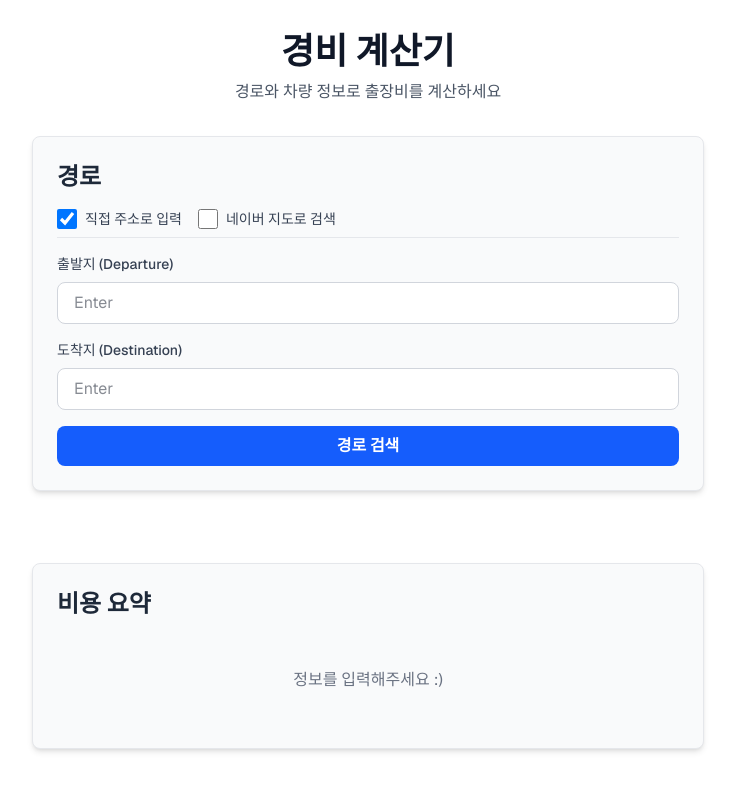
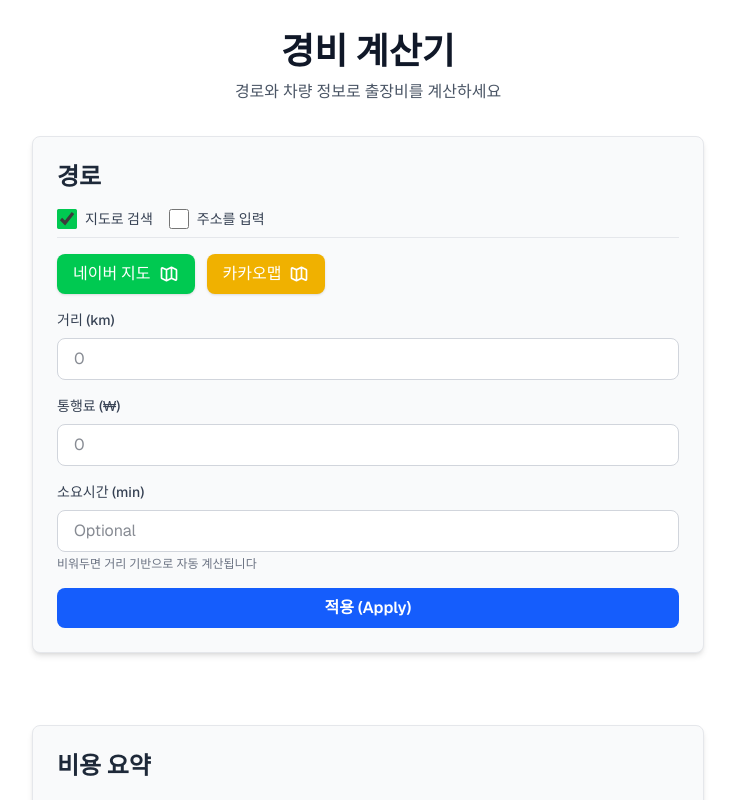
Before and after one commit to IsaacJang0321/expenses_calculator, a Next.js app: page / in a window 1280 px wide. Shown: the top 800 px of the page, without its empty margins (272-1007 px from the left). Built offline with nearby package versions, Linux system fonts and the light colour scheme.

Commit message:
updated route search

```diff
--- a/app/components/RouteSelector.tsx
+++ b/app/components/RouteSelector.tsx
@@ -18,8 +18,8 @@ export default function RouteSelector({
   const [routes, setRoutes] = useState<RouteOption[]>([]);
   const [loading, setLoading] = useState(false);
   const [error, setError] = useState<string | null>(null);
-  const [useNaverMap, setUseNaverMap] = useState(false);
-  const [useAddressInput, setUseAddressInput] = useState(true);
+  const [useNaverMap, setUseNaverMap] = useState(true);
+  const [useAddressInput, setUseAddressInput] = useState(false);
   const [manualDistance, setManualDistance] = useState("");
   const [manualTollFee, setManualTollFee] = useState("");
   const [manualDuration, setManualDuration] = useState("");
@@ -162,31 +162,31 @@ export default function RouteSelector({
             <div className="flex items-center gap-2">
               <input
                 type="checkbox"
+                id="naver-map"
+                checked={useNaverMap}
+                onChange={(e) => handleNaverMapChange(e.target.checked)}
+                className="w-5 h-5 text-green-500 border-gray-300 rounded focus:ring-green-500 dark:bg-[#1f1f1f] dark:border-gray-600 accent-green-500"
+              />
+              <label
+                htmlFor="naver-map"
+                className="text-sm font-medium text-gray-700 dark:text-gray-300 cursor-pointer"
+              >
+                {formatBilingualText("지도로 검색 (Search with Map)")}
+              </label>
+            </div>
+            <div className="flex items-center gap-2">
+              <input
+                type="checkbox"
                 id="address-input"
                 checked={useAddressInput}
                 onChange={(e) => handleAddressInputChange(e.target.checked)}
-                className="w-5 h-5 text-blue-600 border-gray-300 rounded focus:ring-blue-500 dark:bg-[#1f1f1f] dark:border-gray-600"
+                className="w-5 h-5 text-green-500 border-gray-300 rounded focus:ring-green-500 dark:bg-[#1f1f1f] dark:border-gray-600 accent-green-500"
               />
               <label
                 htmlFor="address-input"
                 className="text-sm font-medium text-gray-700 dark:text-gray-300 cursor-pointer"
               >
-                {formatBilingualText("직접 주소로 입력 (Enter address directly)")}
-              </label>
-            </div>
-            <div className="flex items-center gap-2">
-              <input
-                type="checkbox"
-                id="naver-map"
-                checked={useNaverMap}
-                onChange={(e) => handleNaverMapChange(e.target.checked)}
-                className="w-5 h-5 text-blue-600 border-gray-300 rounded focus:ring-blue-500 dark:bg-[#1f1f1f] dark:border-gray-600"
-              />
-              <label
-                htmlFor="naver-map"
-                className="text-sm font-medium text-gray-700 dark:text-gray-300 cursor-pointer"
-              >
-                {formatBilingualText("네이버 지도로 검색 (Search with Naver Map)")}
+                {formatBilingualText("주소를 입력 (Enter address directly)")}
               </label>
             </div>
           </div>
@@ -221,6 +221,10 @@ export default function RouteSelector({
                 />
               </div>
 
+              <div className="text-xs text-gray-500 dark:text-gray-400 py-1">
+                {formatBilingualText("네이버 지도 API를 사용합니다. (Data powered by Naver Map API)")}
+              </div>
+
               <button
                 onClick={handleSearch}
                 disabled={loading}
@@ -231,15 +235,37 @@ export default function RouteSelector({
             </>
           ) : (
             <>
-              {/* Naver Map link */}
-              <div className="mb-4">
+              {/* Map links */}
+              <div className="mb-4 flex flex-wrap gap-3">
                 <a
                   href="https://map.naver.com/v5/directions"
                   target="_blank"
                   rel="noopener noreferrer"
                   className="inline-flex items-center gap-2 px-4 py-2 bg-green-500 hover:bg-green-600 text-white font-medium rounded-lg transition-colors shadow-sm hover:shadow-md"
                 >
-                  <span>Naver Maps</span>
+                  <span>네이버 지도</span>
+                  <svg
+                    xmlns="http://www.w3.org/2000/svg"
+                    className="h-5 w-5"
+                    fill="none"
+                    viewBox="0 0 24 24"
+                    stroke="currentColor"
+                  >
+                    <path
+                      strokeLinecap="round"
+                      strokeLinejoin="round"
+                      strokeWidth={2}
+                      d="M9 20l-5.447-2.724A1 1 0 013 16.382V5.618a1 1 0 011.447-.894L9 7m0 13l6-3m-6 3V7m6 10l4.553 2.276A1 1 0 0021 18.382V7.618a1 1 0 00-.553-.894L15 4m0 13V4m0 0L9 7"
+                    />
+                  </svg>
+                </a>
+                <a
+                  href="https://map.kakao.com"
+                  target="_blank"
+                  rel="noopener noreferrer"
+                  className="inline-flex items-center gap-2 px-4 py-2 bg-yellow-500 hover:bg-yellow-600 text-white font-medium rounded-lg transition-colors shadow-sm hover:shadow-md"
+                >
+                  <span>카카오맵</span>
                   <svg
                     xmlns="http://www.w3.org/2000/svg"
                     className="h-5 w-5"
```
